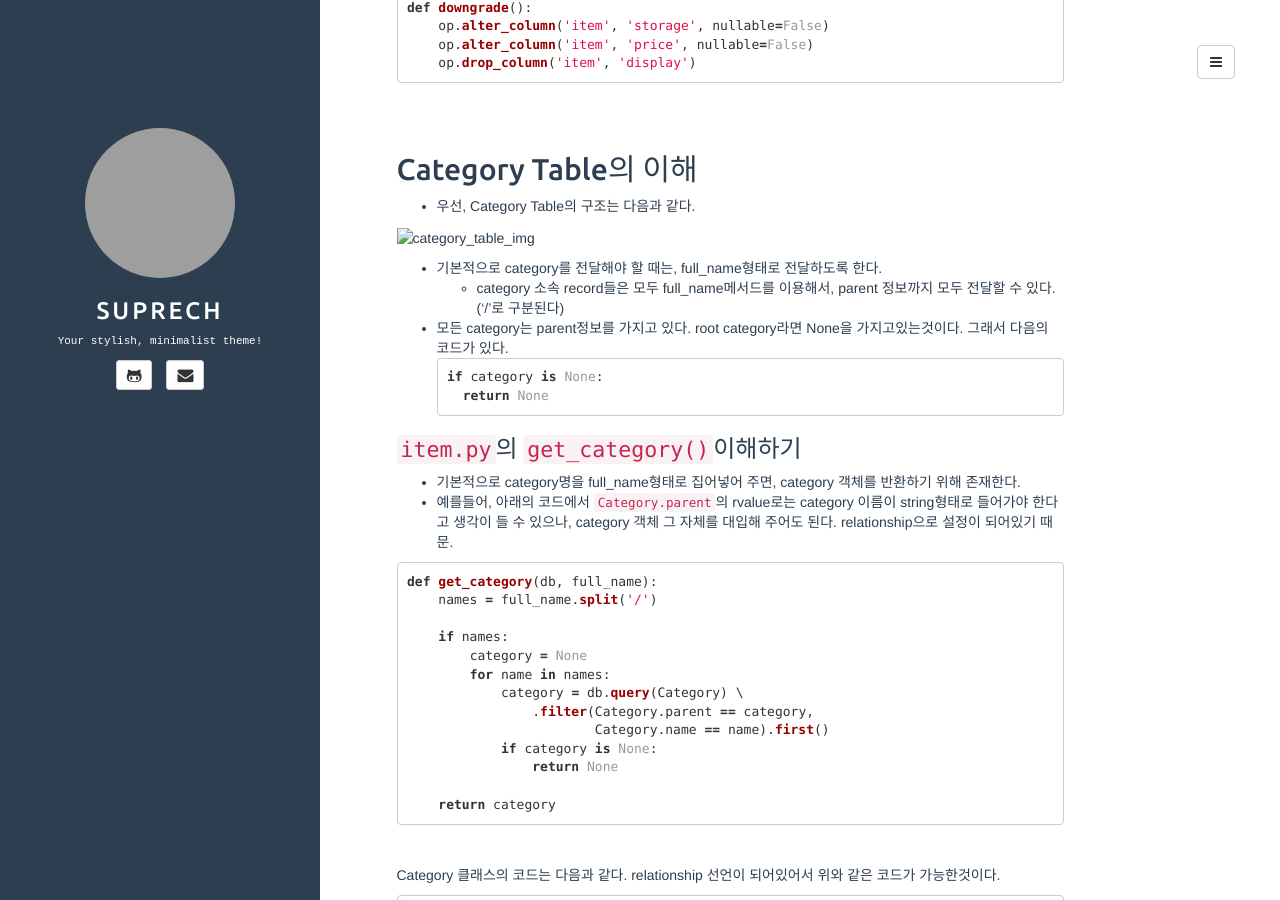
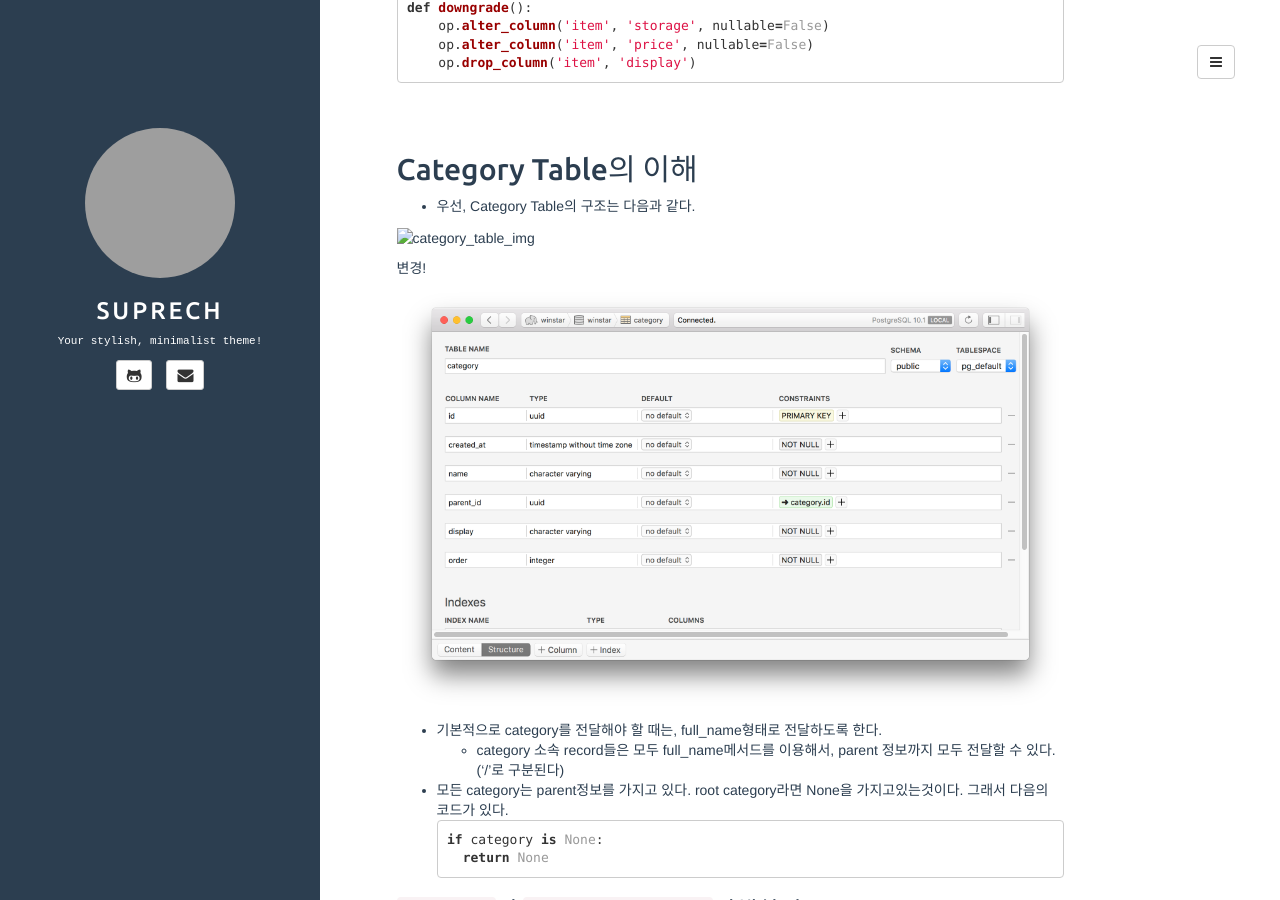
Before and after one commit to suprech/suprech.github.com, a Jekyll site: the page built from _posts/2018-02-08-python-yjroot.md, in a window 1280 px wide and 900 px high, scrolled down 1592 px. Built offline with Jekyll 4.4.1, drawn with Linux system fonts in a browser that asks for light colours; comment, search, counter and statistics services are not loaded; grey boxes are pictures that could not be loaded.

Commit message:
image upload test

```diff
--- a/_posts/2018-02-08-python-yjroot.md
+++ b/_posts/2018-02-08-python-yjroot.md
@@ -94,6 +94,11 @@ def downgrade():
 * 우선, Category Table의 구조는 다음과 같다.
 
 ![category_table_img](./images/category_table_img.png)
+
+변경!
+
+![category_table_2]({{https://suprech.github.io/}}/images/category_table_img.png)
+
 
 * 기본적으로 category를 전달해야 할 때는, full_name형태로 전달하도록 한다.
   * category 소속 record들은 모두 full_name메서드를 이용해서, parent 정보까지 모두 전달할 수 있다.('/'로 구분된다)
```
Also changed, not shown: images/category_table_img.png (added), 1 other file.
